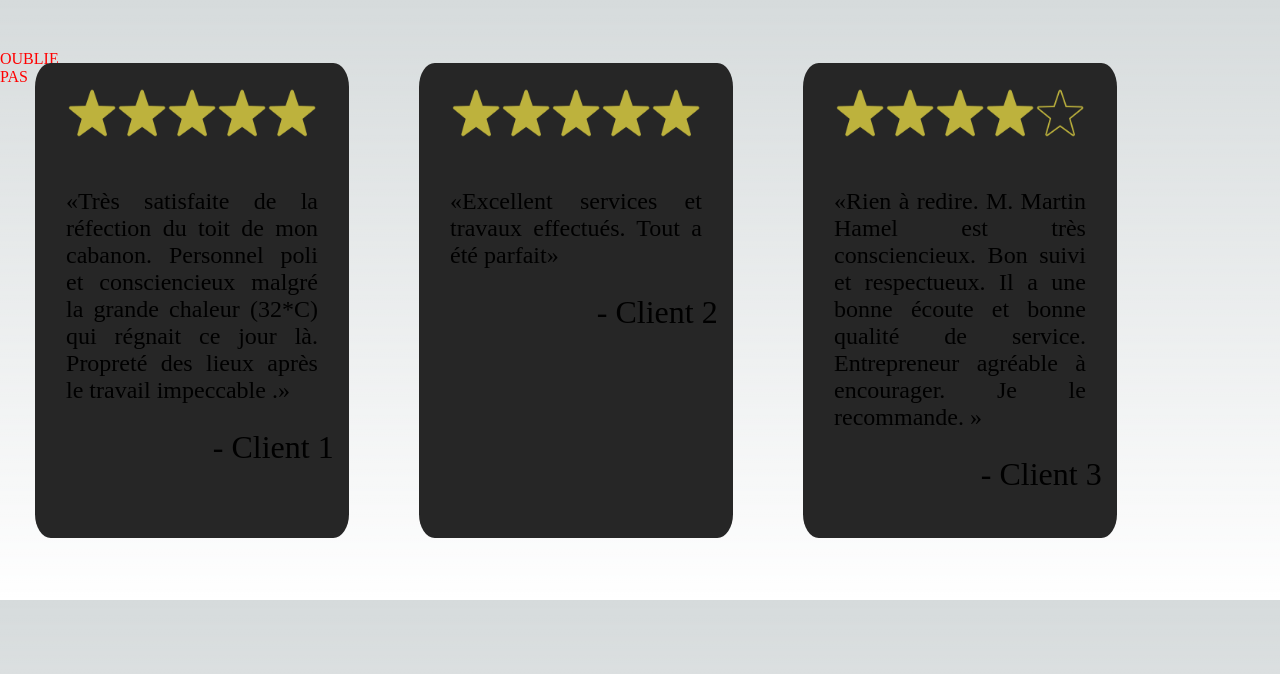
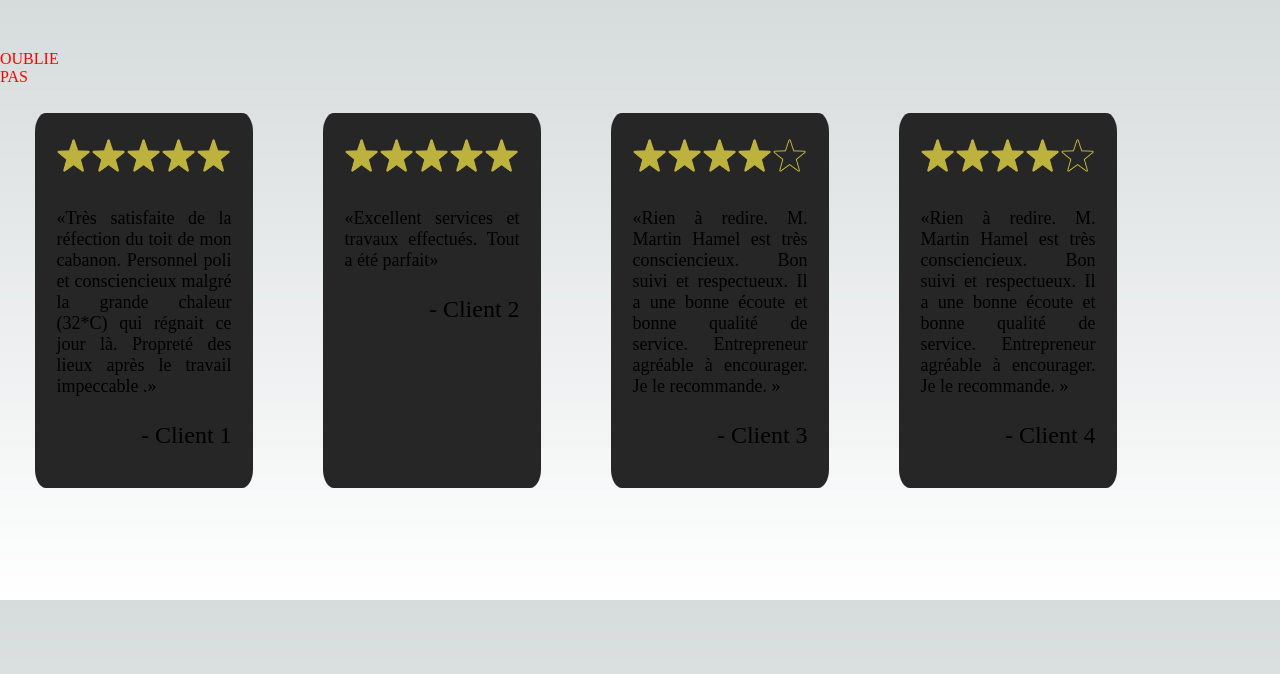
Before and after one commit to saperate/MarthamSiteWeb, a Next.js app: page /reviews in a window 1280 px wide. Shown: the top 674 px of the page. Built offline with nearby package versions, Linux system fonts and the light colour scheme.

Commit message:
Gradient Improvement & Added another Review block

```diff
--- a/pages/reviews.tsx
+++ b/pages/reviews.tsx
@@ -69,6 +69,26 @@ const Navbar = (props: any) => {
 
                 </div>
             </div>
+
+            <div className={styles.reviewsIndividual}>
+                <div className={styles.reviewsHeaderContainer}>
+                    <Image src={StarFull} alt={'/'} className={styles.reviewsStars}/>
+                    <Image src={StarFull} alt={'/'} className={styles.reviewsStars}/>
+                    <Image src={StarFull} alt={'/'} className={styles.reviewsStars}/>
+                    <Image src={StarFull} alt={'/'} className={styles.reviewsStars}/>
+                    <Image src={StarEmpty} alt={'/'} className={styles.reviewsStars}/>
+                </div>
+                <div className={styles.reviewsBody}>
+                    «Rien à redire. M. Martin Hamel est très consciencieux. Bon suivi et respectueux.
+                Il a une bonne écoute et bonne qualité de service. Entrepreneur agréable à encourager. Je le recommande. »
+
+                </div>
+
+                <div className={styles.reviewsName}>
+                    - Client 4
+
+                </div>
+            </div>
         </div>
     );
 };
--- a/styles/Home.module.css
+++ b/styles/Home.module.css
@@ -115,7 +115,7 @@
 }
 
 .articleContainer{
-  background-image: linear-gradient(to left, grey, white);
+  background-image: linear-gradient(to left,grey 60%, white 90% 100%);
   height: 300px;
   width: 80%;
   align-self:first baseline;
@@ -126,9 +126,11 @@
 
 .articleImg{
   height: 100%;
-  width: 35%;
+  width: auto;
   padding: 10px;
   border-radius: 3%;
+  aspect-ratio: 1;
+  object-fit: cover;
 }
 
 .articleBodyContainer{
@@ -169,7 +171,7 @@
 }
 
 .reviewsIndividual{
-  height: 95%;
+  height: 75%;
   margin: 0 3%;
   width: 30%;
   background-color: #262626;
@@ -180,7 +182,7 @@
 }
 
 .reviewsHeaderContainer{
-  height: 100px;
+  height: 70px;
   width: 90%;
   align-self: center;
   text-align: center;
@@ -196,7 +198,7 @@
   width: 80%;
   text-align: justify;
   align-self: center;
-  font-size: x-large;
+  font-size: large;
 }
 
 .reviewsName{
@@ -205,7 +207,8 @@
   align-self: center;
   text-align: right;
   margin-top: 25px;
-  font-size: xx-large;
+  font-size: x-large;
+  align-self: baseline;
 }
 
 .header {
```
Also changed, not shown: pages/index.tsx (+1 -1 lines).
